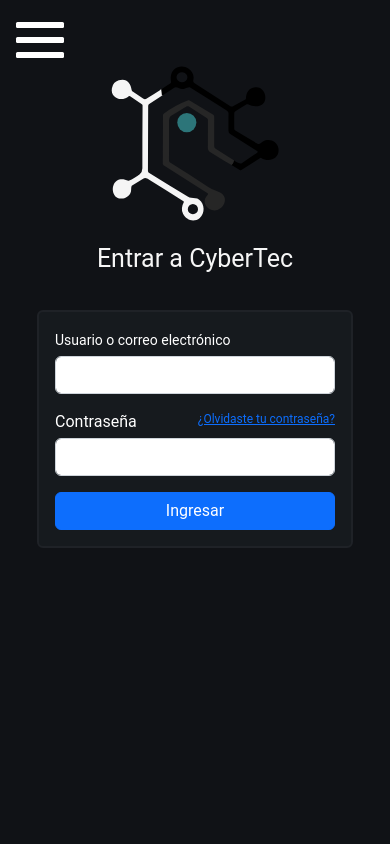
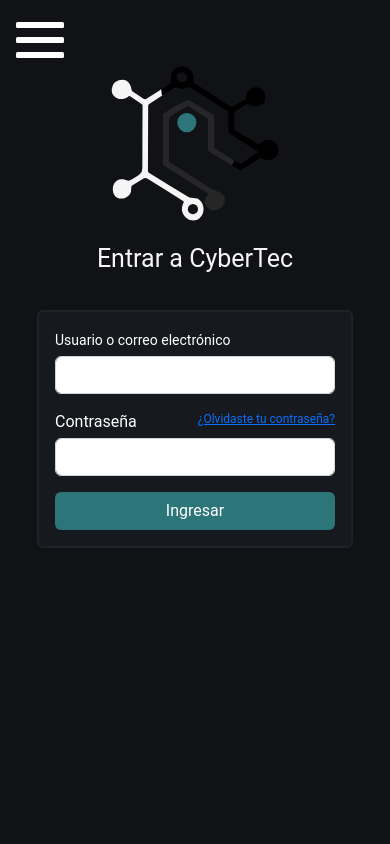
Before and after one commit to Proyectos-Especiales-CCM/Cyber-Prepa-Back, a Django app: page /login in a window 390 px wide. Run offline with Django 4.2, Linux system fonts and the light colour scheme; some libraries are stand-ins or nearby versions.

Commit message:
cambios ux

```diff
--- a/static/css/pages/_login.sass
+++ b/static/css/pages/_login.sass
@@ -22,7 +22,5 @@
   display: block
   width: 100%
   text-align: center
-
-@media screen and (max-width: 390px)
-  body
-    overflow-x: hidden
+  background-color: #2C7579
+  color: white
--- a/templates/main/login.html
+++ b/templates/main/login.html
@@ -175,7 +175,7 @@ Login
         <input type="password" name="password" id="password" class="form-control input-block rounded">
         <a href="" class="label-link position-absolute top-0">¿Olvidaste tu contraseña?</a>
 
-        <button type="submit" class="btn btn-primary btn-block sign-in-btn" value="login">Ingresar</button>
+        <button type="submit" class="btn btn-block sign-in-btn" value="login">Ingresar</button>
       </div>
     </form>
   </div>
```
Also changed, not shown: static/css/main.min.css.
